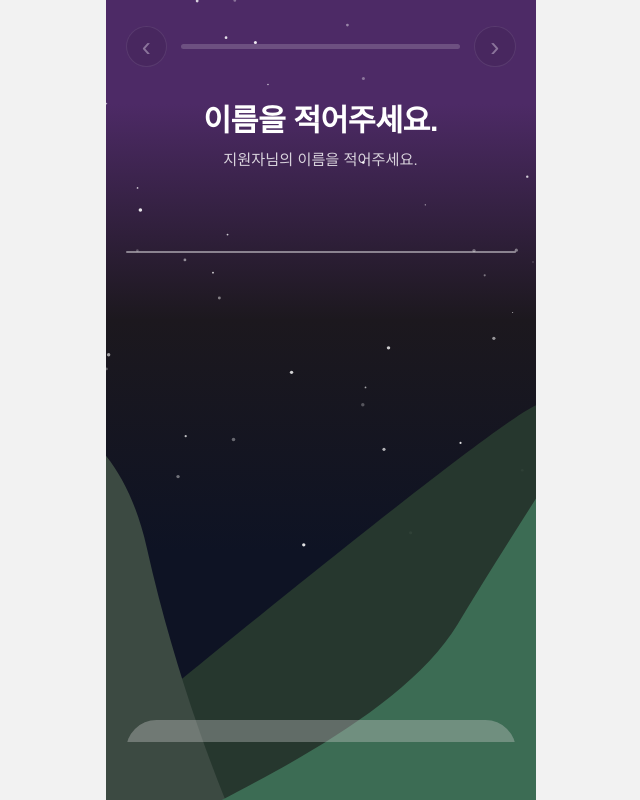
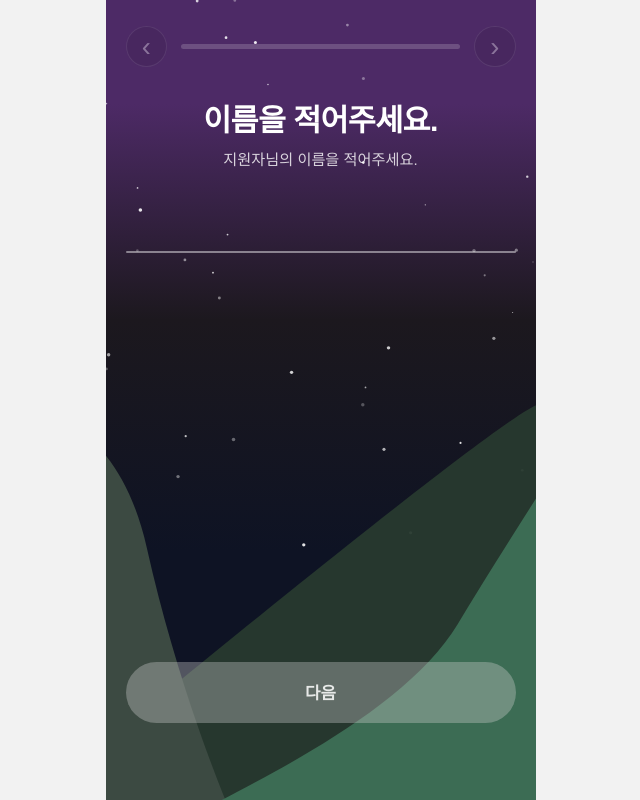
Before and after one commit to iyeojae/HCP-FE, a React (Create React App) app in the folder hcp/: page /clubs/apply in a window 1280 px wide. Shown: the whole page, without its empty margins (312-952 px from the left). Built offline with nearby package versions, Linux system fonts and the light colour scheme.

Commit message:
버튼 레이아웃 세부 수정

```diff
--- a/hcp/src/styles/apply/ApplicationFormPage.css
+++ b/hcp/src/styles/apply/ApplicationFormPage.css
@@ -297,12 +297,11 @@
   color: rgba(200, 255, 220, 0.95);
 }
 
-/* 하단 CTA */
 .apply-footer{
-  inline-size: 100%;
-  display: grid;
-  place-items: center;
-  padding-block-start: clamp(0.8rem, 3vw, 1rem);
+  position: sticky;
+  bottom: clamp(0.9rem, 3.2vw, 1.2rem); /* ✅ 아래에서 이만큼 띄워서 위로 */
+  padding-block-start: 0;               /* 기존 위 패딩은 필요 없으면 제거 */
+  z-index: 5;
 }
 
 .apply-cta{
```
